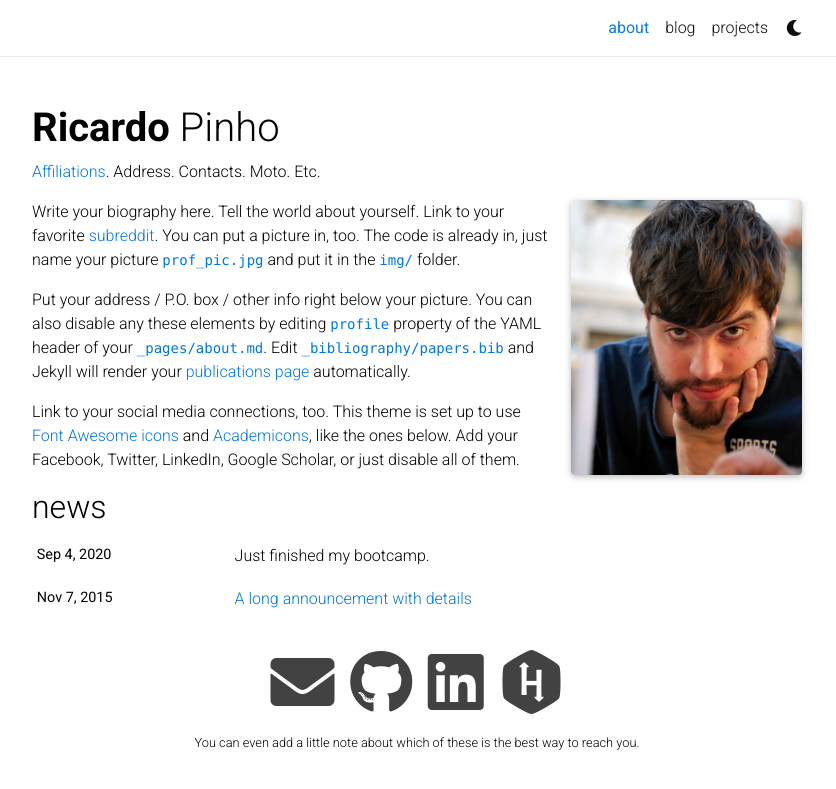
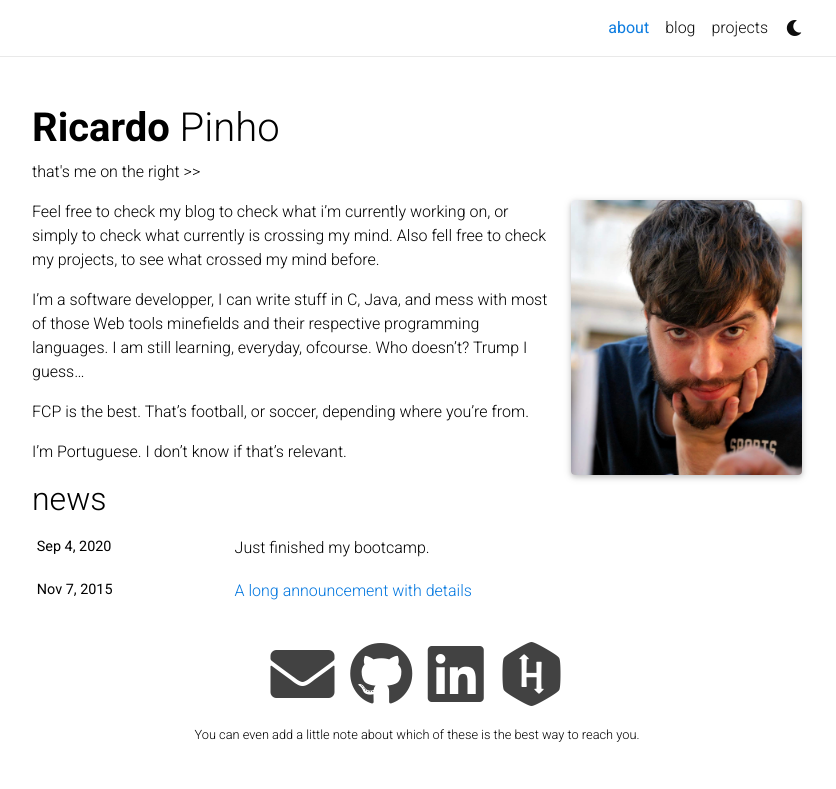
Before and after one commit to ricardogpinho/ricardogpinho.github.io, a Jekyll site: the page built from _pages/about.md, in a window 1280 px wide. Shown: the top 789 px of the page, without its empty margins (223-1059 px from the left). Built offline with Jekyll 4.4.1, drawn with Linux system fonts in a browser that asks for light colours; nearby versions of some CDN libraries; a style sheet for code colours, icons or effects is not loaded.

Commit message:
update biography

```diff
--- a/_pages/about.md
+++ b/_pages/about.md
@@ -2,7 +2,7 @@
 layout: about
 title: about
 permalink: /
-description: <a href="#">Affiliations</a>. Address. Contacts. Moto. Etc.
+description: that's me on the right >>
 
 profile:
   align: right
@@ -13,8 +13,10 @@ selected_papers: false # includes a list of papers marked as "selected={true}"
 social: true  # includes social icons at the bottom of the page
 ---
 
-Write your biography here. Tell the world about yourself. Link to your favorite [subreddit](http://reddit.com){:target="\_blank"}. You can put a picture in, too. The code is already in, just name your picture `prof_pic.jpg` and put it in the `img/` folder.
+Feel free to check my blog to check what i'm currently working on, or simply to check what currently is crossing my mind. Also fell free to check my projects, to see what crossed my mind before.
 
-Put your address / P.O. box / other info right below your picture. You can also disable any these elements by editing `profile` property of the YAML header of your `_pages/about.md`. Edit `_bibliography/papers.bib` and Jekyll will render your [publications page](/al-folio/publications/) automatically.
+I'm a software developper, I can write stuff in C, Java, and mess with most of those Web tools minefields and their respective programming languages. I am still learning, everyday, ofcourse. Who doesn't? Trump I guess...
 
-Link to your social media connections, too. This theme is set up to use [Font Awesome icons](http://fortawesome.github.io/Font-Awesome/){:target="\_blank"} and [Academicons](https://jpswalsh.github.io/academicons/){:target="\_blank"}, like the ones below. Add your Facebook, Twitter, LinkedIn, Google Scholar, or just disable all of them.
+FCP is the best. That's football, or soccer, depending where you're from.
+
+I'm Portuguese. I don't know if that's relevant.
```
